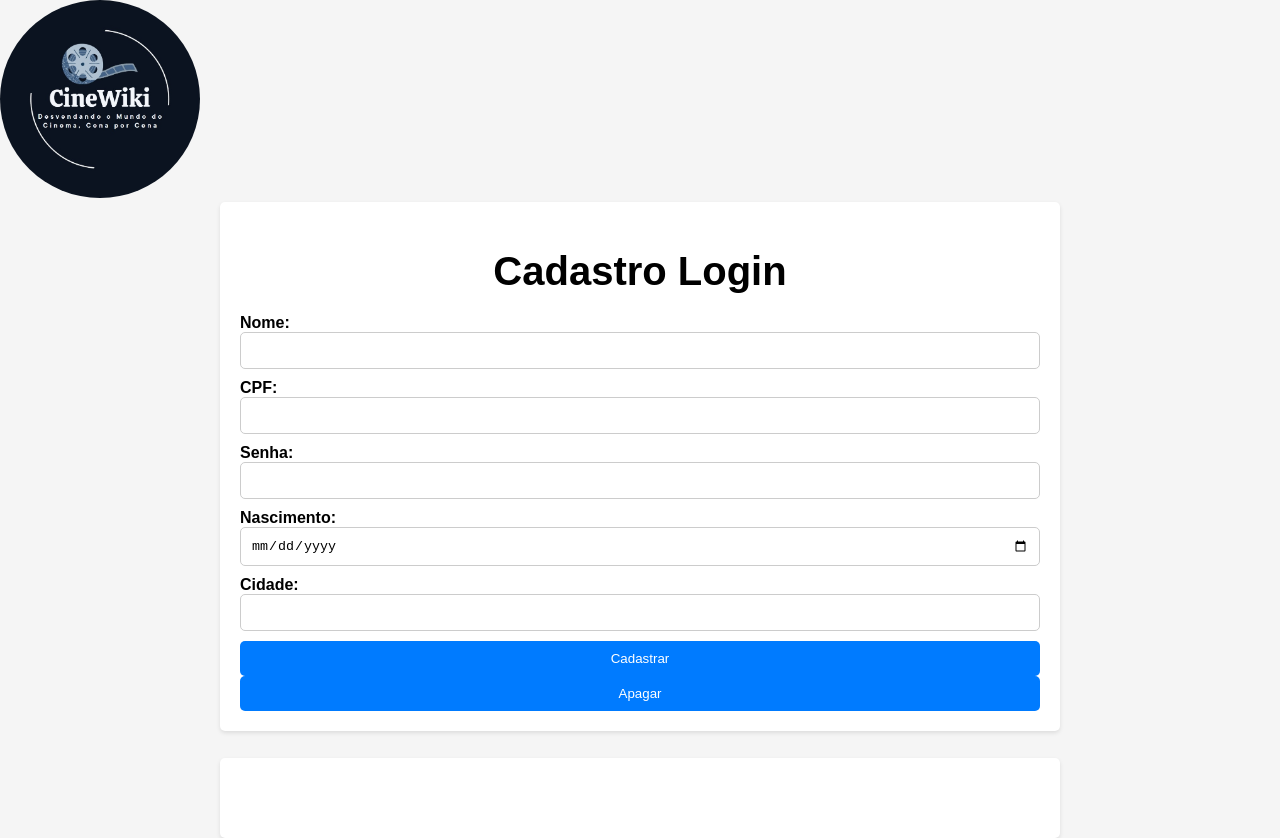
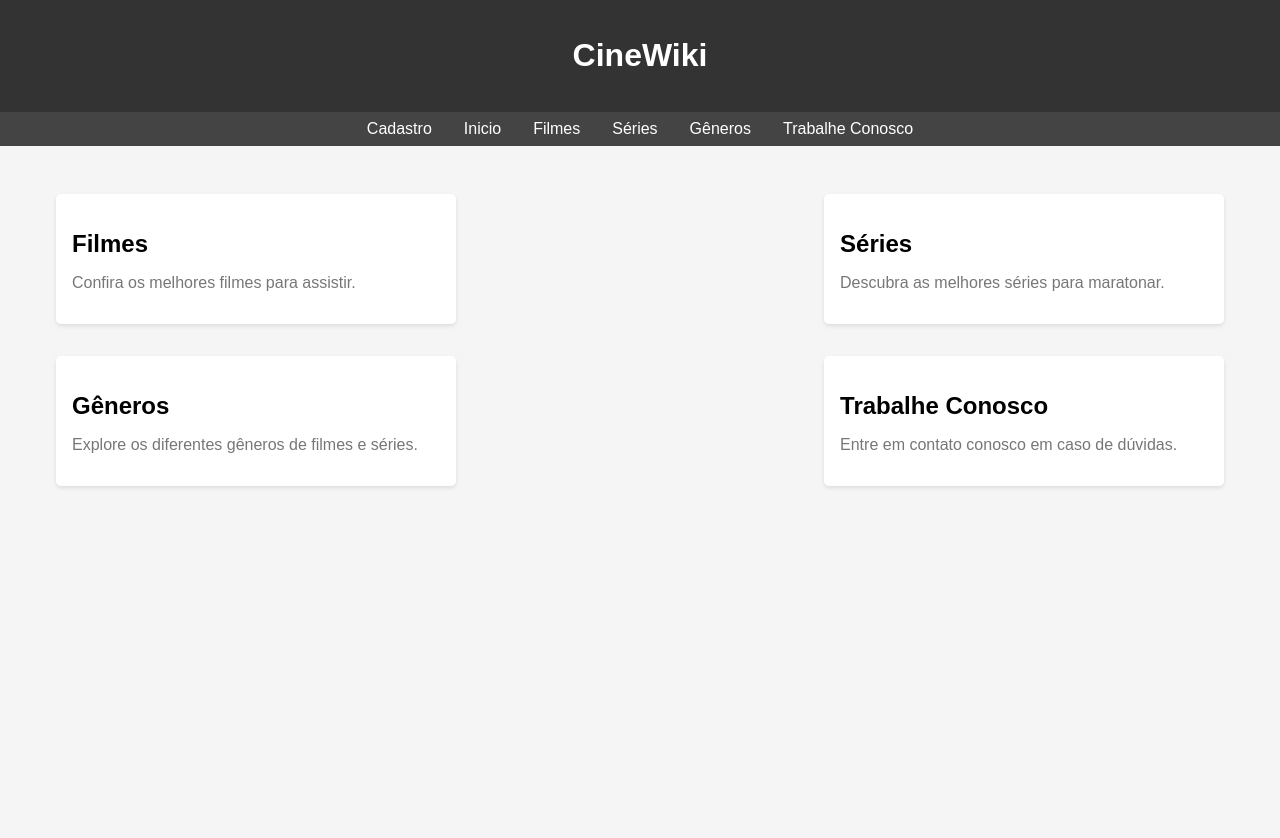
Before and after one commit to HenriqueAraujo007/pds, a plain HTML site: page index.html in a window 1280 px wide. After the commit the page ends 800 px from the top, so only its background shows below. Drawn offline with Linux system fonts and the light colour scheme; files that its build step writes are made by us from their sources.

Commit message:
Add files via upload

```diff
--- a/index.html
+++ b/index.html
@@ -2,57 +2,43 @@
 <html lang="pt-br">
     <head>
         <meta charset="UTF-8">
-    <meta name="viewport" content="width=, initial-scale=1.0">
-    <title>Cinewiki</title>
-    <link rel="stylesheet" type="text/css" href="styles.css">
-    <link rel="stylesheet" href="style.css">
-</head>
-<body>
-<img src="https://raw.githubusercontent.com/HenriqueAraujo007/pds/main/logomarca.JPEG.jpeg"
-
-    <meta charset="UTF-8">
         <meta name="viewport" content="width=device-width, initial-scale=1.0">
-    <title>Cadastro Login</title>
+        <title>Movie Info</title>
+        <link rel="stylesheet" type="text/css" href="stylepag2.css">
+        <link rel="stylesheet" href="stylepag2.css">
 
     </head>
     <body>
+        <header>
+            <h1>CineWiki</h1>
+        </header>
+        <nav>
+            <a href="trabalhopag2.html">Cadastro</a>
+            <a href="index.html">Inicio</a>
+            <a href="trabalhopag3.html">Filmes</a>
+            <a href="trabalhopag4.html">Séries</a>
+            <a href="trabalhopag5.html">Gêneros</a>
+            <a href="trabalhopag6.html">Trabalhe Conosco</a>
+        </nav>
         <div class="container">
-        <h1>Cadastro Login</h1>
-        <form action="process_form.php" method="post">
-            <label for="nome">Nome:</label>
-            <input type="text" id="nome" name="nome" required>
-            <label for="cpf">CPF:</label>
-            <input type="text" id="cpf" name="cpf" required>
-            <label for="senha">Senha:</label>
-            <input type="password" id="senha" name="senha" required>
-            <label for="nascimento">Nascimento:</label>
-            <input type="date" id="nascimento" name="nascimento" required>
-            <label for="cidade">Cidade:</label>
-            <input type="text" id="cidade" name="cidade" required>
-
-            <button id="cadastro">Cadastrar</button>
-            <script>
-                document.getElementById("cadastro").addEventListener("click", function() {
-                  window.location.href = "trabalhopag2.html";
-                });
-              </script>
-
-
-            <button type="reset">Apagar</button>
-        </form>
+            <div class="main-content">
+                <div class="card">
+                    <h2>Filmes</h2>
+                    <p>Confira os melhores filmes para assistir.</p>
+                </div>
+                <div class="card">
+                    <h2>Séries</h2>
+                    <p>Descubra as melhores séries para maratonar.</p>
+                </div>
+                <div class="card">
+                    <h2>Gêneros</h2>
+                    <p>Explore os diferentes gêneros de filmes e séries.</p>
+                </div>
+                <div class="card">
+                    <h2>Trabalhe Conosco</h2>
+                    <p>Entre em contato conosco em caso de dúvidas.</p>
+                </div>
+            </div>
         </div>
     </body>
     </html>
-<h1></h1>
-<head>
-    <meta charset="UTF-8">
-    <meta name="viewport" content="width=device-width, initial-scale=1.0">
-    <title>Web System</title>
-
-</head>
-<body>
-    <div class="container">
-        <div class="content">
-
-</body>
-</html>
```
Lines whose indentation alone changed are shown as unchanged.
